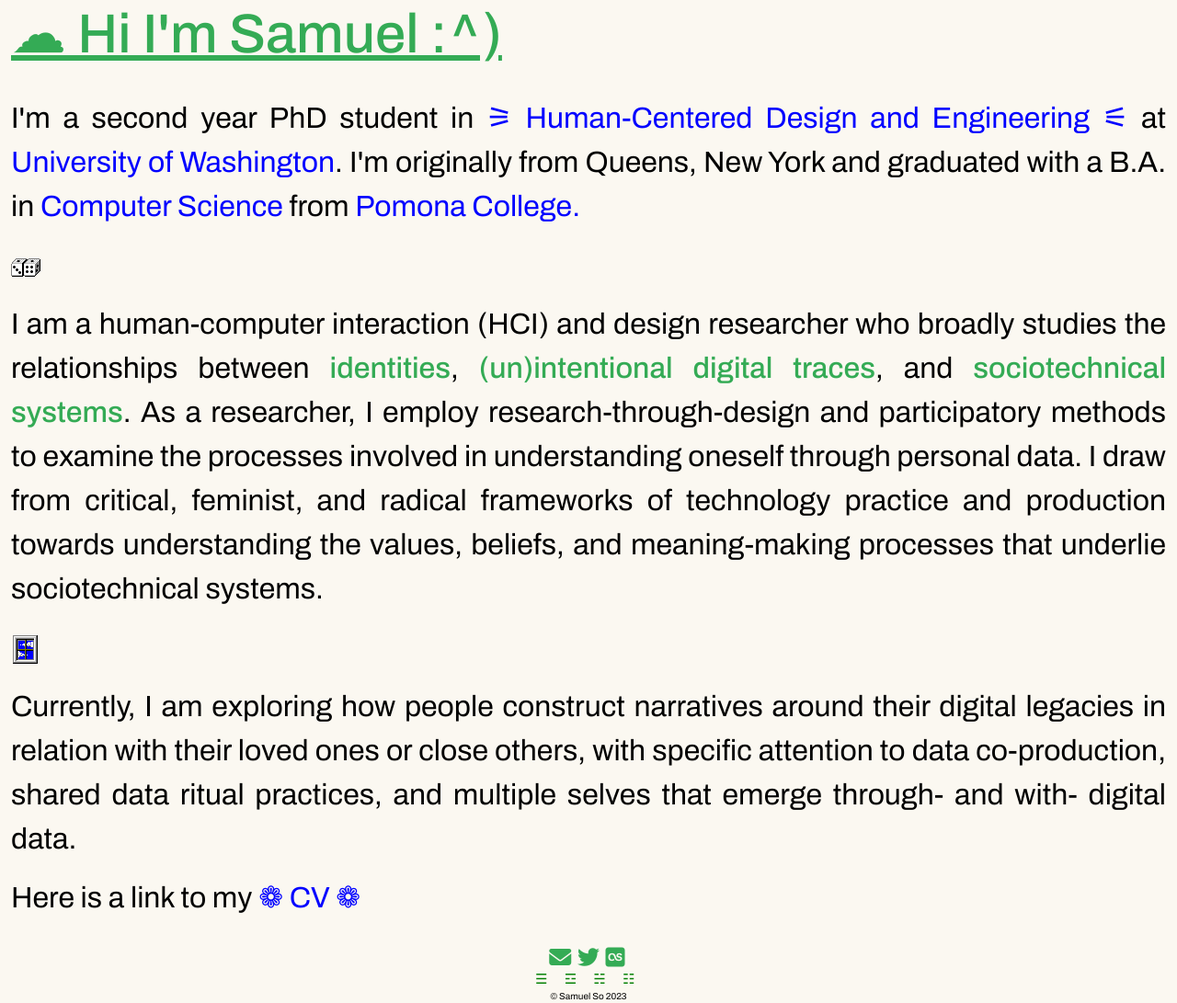
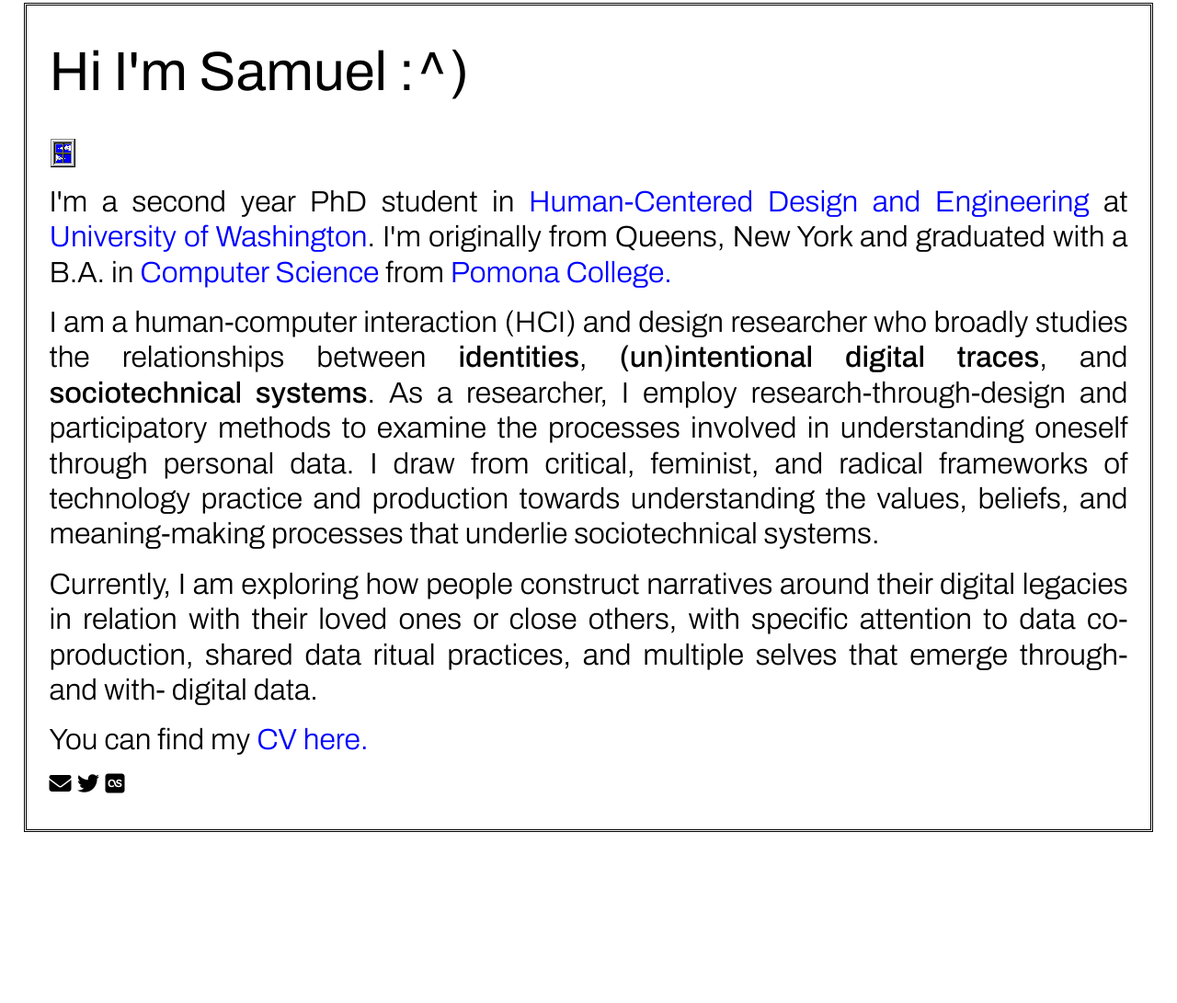
Before and after one commit to samesoul/samesoul.github.io, a plain HTML site: page index.html in a window 1280 px wide. Shown: the part 23-1114 px from the top of the page at 92% size. After the commit the page ends 953 px from the top, so only its background shows below. Drawn offline with nearby package versions, Linux system fonts and the light colour scheme.

Commit message:
new layout

```diff
--- a/index.html
+++ b/index.html
@@ -28,12 +28,12 @@
 
   <body>
 
-    <div class="container-fluid">
+    <div class="container-fluid h-25">
       <div id="header" class="py-4">
         <div class="row">
           <div class="col">
               <!-- Title -->
-              <h1 class="display"><a href="">&#9729; Hi I'm Samuel :^) </a></h1>
+              <h1 class="display"><a href="">Hi I'm Samuel :^) </a></h1>
           </div>
 
         </div><!-- Closes row-->
@@ -44,17 +44,17 @@
       <div id="bio" class="row">
 
         <div class ="col">
-          <p>I'm a second year PhD student in <a href="https://www.hcde.washington.edu/"> &#9886; Human-Centered Design and Engineering &#9887;</a> at <a href="https://www.washington.edu/">University of Washington</a>.
+
+          <p><img src="images/Window.ico" alt="icon of a window in style of old operating systems"></p>
+
+          <p>I'm a second year PhD student in <a href="https://www.hcde.washington.edu/">Human-Centered Design and Engineering</a> at <a href="https://www.washington.edu/">University of Washington</a>.
           I'm originally from Queens, New York and graduated with a B.A. in <a href="https://www.pomona.edu/academics/departments/computer-science">Computer Science</a> from <a href="https://www.pomona.edu/">Pomona College.</a>
           </p>
 
-          <p><img src="images/Dices.ico" alt="icon of dice"></p>
 
           <p> I am a human-computer interaction (HCI) and design researcher who broadly studies the relationships between <strong>identities</strong>, <strong>(un)intentional digital traces</strong>, and <strong>sociotechnical systems</strong>.
             As a researcher, I employ research-through-design and participatory methods to examine the processes involved in understanding oneself through personal data. I draw from critical, feminist, and radical frameworks of technology practice and production towards understanding the values, beliefs, and meaning-making processes that underlie sociotechnical systems.
           </p>
-
-          <p><img src="images/Window.ico" alt="icon of a window in style of old operating systems"></p>
 
           <p>
             Currently, I am exploring how people construct narratives around their digital legacies in relation with their loved ones or close others, with specific attention to data co-production, shared data ritual practices, and multiple selves that emerge through- and with- digital data.
@@ -62,15 +62,15 @@
           </p>
 
           <p>
-            Here is a link to my <a href="files/SoSamuelCV_230509.pdf">&#10049; CV &#10049;</a>
+            You can find my <a href="files/SoSamuelCV_230509.pdf">CV here.</a>
           </p>
 
-        </div> <!-- closes BIO -->
+        </div>
 
-      </div> <!-- closes BIO section -->
+      </div> <!-- closes #bio -->
 
+      <div style="clear:both"></div>
 
-      <div id="footer">
       <div id="links" class="row">
         <div class="col">
             <!-- Social Media Links -->
@@ -80,11 +80,17 @@
 
         </div>
       </div> <!-- Closes links -->
-        <p id="lines">&#9776; &#9778; &#9781; &#9783;</p>
-        <p id="copyright">&copy; Samuel So 2023</p>
+
+
+      <!-- Footer -->
+      <div id="footer">
+        <p id="trigrams">&#9776; &#9778; &#9781; &#9783;</p>
+       <!-- <p id="copyright">&copy; Samuel So 2023</p> -->
       </div> <!-- Closes #footer -->
 
+
     </div><!-- Closes container-->
+
     <script src="https://cdn.jsdelivr.net/npm/bootstrap@5.3.0-alpha3/dist/js/bootstrap.bundle.min.js" integrity="sha384-ENjdO4Dr2bkBIFxQpeoTz1HIcje39Wm4jDKdf19U8gI4ddQ3GYNS7NTKfAdVQSZe" crossorigin="anonymous"></script>
     </body>
 
--- a/style.css
+++ b/style.css
@@ -1,38 +1,38 @@
 * {
-    background-color: #fbf8f1ff;
+   background-color: #ffffff;
 }
 
 body {
 	font-family: 'Archivo', 'Helvetica Neue', sans-serif;
 	cursor: crosshair;
-	/*line-height: 1.6em;*/
+	width: auto;
+	margin: 2%;
+	padding: 1%;
+	border: 3px black double;
+
+}
+
+
+
+#header {
+	text-align: left;
+	position: relative;
+}
+
+#bio {
+	text-align:justify;
+	float:left;
+	position: relative;
 }
 
 p {
 	color: #000000;
 	font-size: 2em;
-	font-weight: 400;
-}
-
-#bio {
-	text-align:justify;
-}
-
-/*
-#floated{
-    float: left;
-	margin: 0em 1em .3em 0em;
-	width: 200px;
-    border:3px #f8e81c double;
-}
-*/
-
-#header {
-	text-align: left;
+	font-weight: 300;
+	line-height: 1.2em;
 }
 
 p strong {
-	color: #34ab55;
 	font-weight: 500;
 }
 
@@ -42,21 +42,22 @@ p a {
 }
 
 p a:hover {
-	color: #f8e81c;
-	background-color: #34ab55;
+	color:#000000;
+	text-decoration-line: underline overline;
+	text-decoration-color: #d6d6d6;
 }
 
 h1 a {
 	font-family: Archivo, 'Helvetica Neue', sans-serif;
 	font-size: 1.5em;
-	font-weight: 500;
-	color: #34ab55;
-	text-decoration: underline;
+	font-weight: 400;
+	color: #000000;
+	text-decoration: none;
 }
 
 h1:hover a:hover{
 	color: #f8e81c;
-	text-shadow: 3px 3px #0000ff;
+	text-shadow: 3px 3px #34ab55;
 	text-decoration:underline;
 	text-decoration-style: dotted;
 }
@@ -65,61 +66,37 @@ h2 {
 	font-family: Archivo, 'Helvetica Neue', sans-serif;
 	font-weight: 500;
 	margin-bottom: 2%;
+	text-indent: 3px;
 }
 
-/*
-#container {
-	background-color: #EBEBE0;
-	border: 2px solid #FAFAE6;
-	width: 960px;
-	overflow: auto;
-	margin-left: auto;
-	margin-right: auto;
-}
-*/
-
-/*
-#content {
-	width: 640px;
-	background-color: #ADAD85;
-	float: right;
-	padding: 18px 20px 18px 20px;
-}
-*/
-
 #links {
-	text-align: center;
+	text-align: left;
 }
 
 #links a {
-	color: #34ab55;
+	color: #000000;
 	letter-spacing: .2em;
 }
 
 #links a:hover {
-	color: grey;
+	color: #0000ff;
 }
 
 #footer #copyright {
 	color: black;
-	font-size: 10px;
-	font-weight:400;
+	font-size:small;
+	font-weight:200;
 }
 
 
-#footer {
-	clear: both;
-	margin-top: 1%;
+#trigrams {
+	text-align: center;
+	width:max-content;
+	color:#ffffff;
+	font-size: 20px;
+	margin: auto;
 }
 
-#footer p{
-	color: green;
-	font-size: 15px;
-	font-weight: 300;
-	text-align: center;
-	margin: 0px;
+#trigrams:hover {
+	color: #0000ff;
 }
-
-#lines {
-	letter-spacing: 0.5em;
-}
```
Also changed, not shown: 1 other file. Lines whose indentation alone changed are shown as unchanged.
